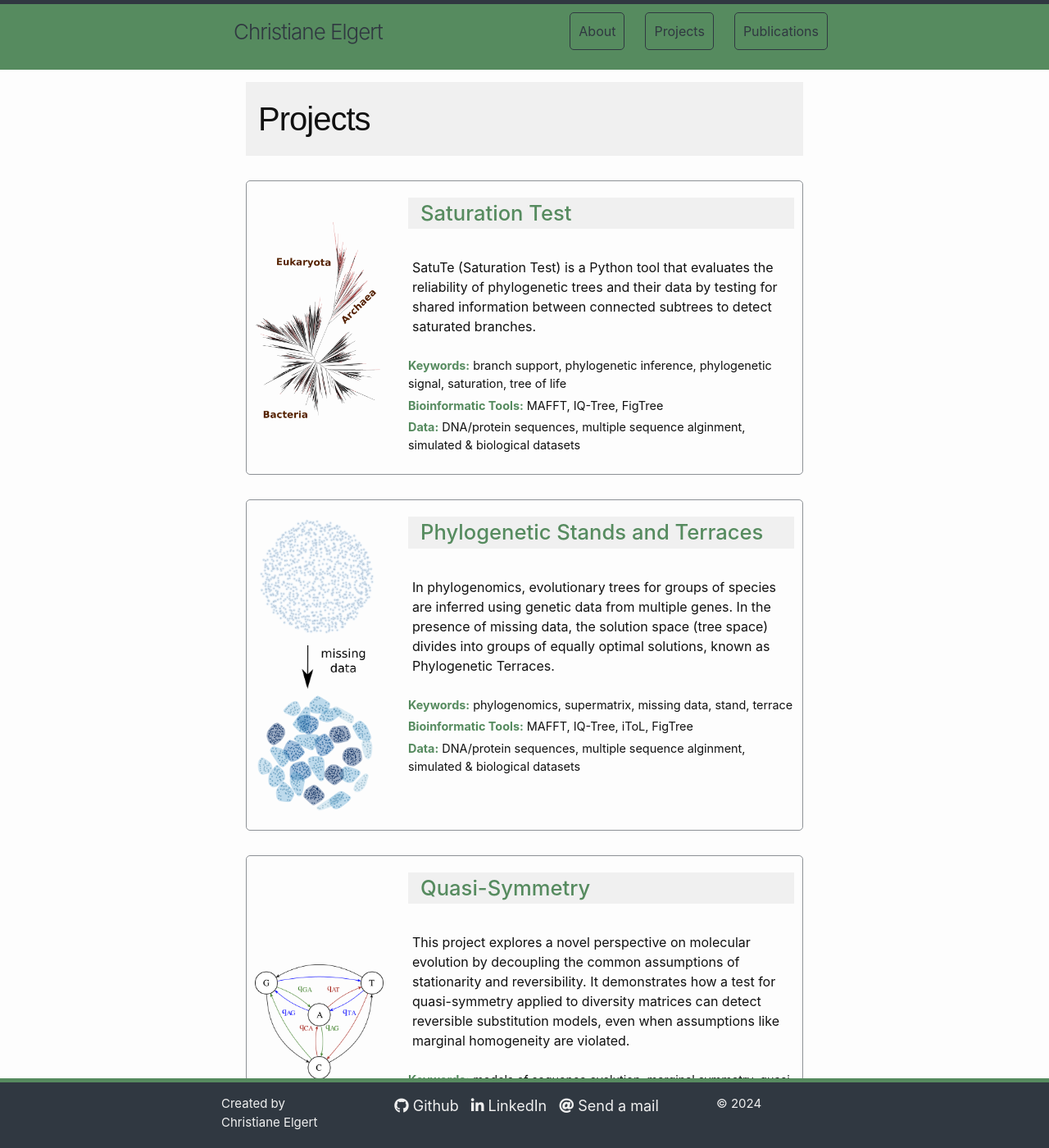
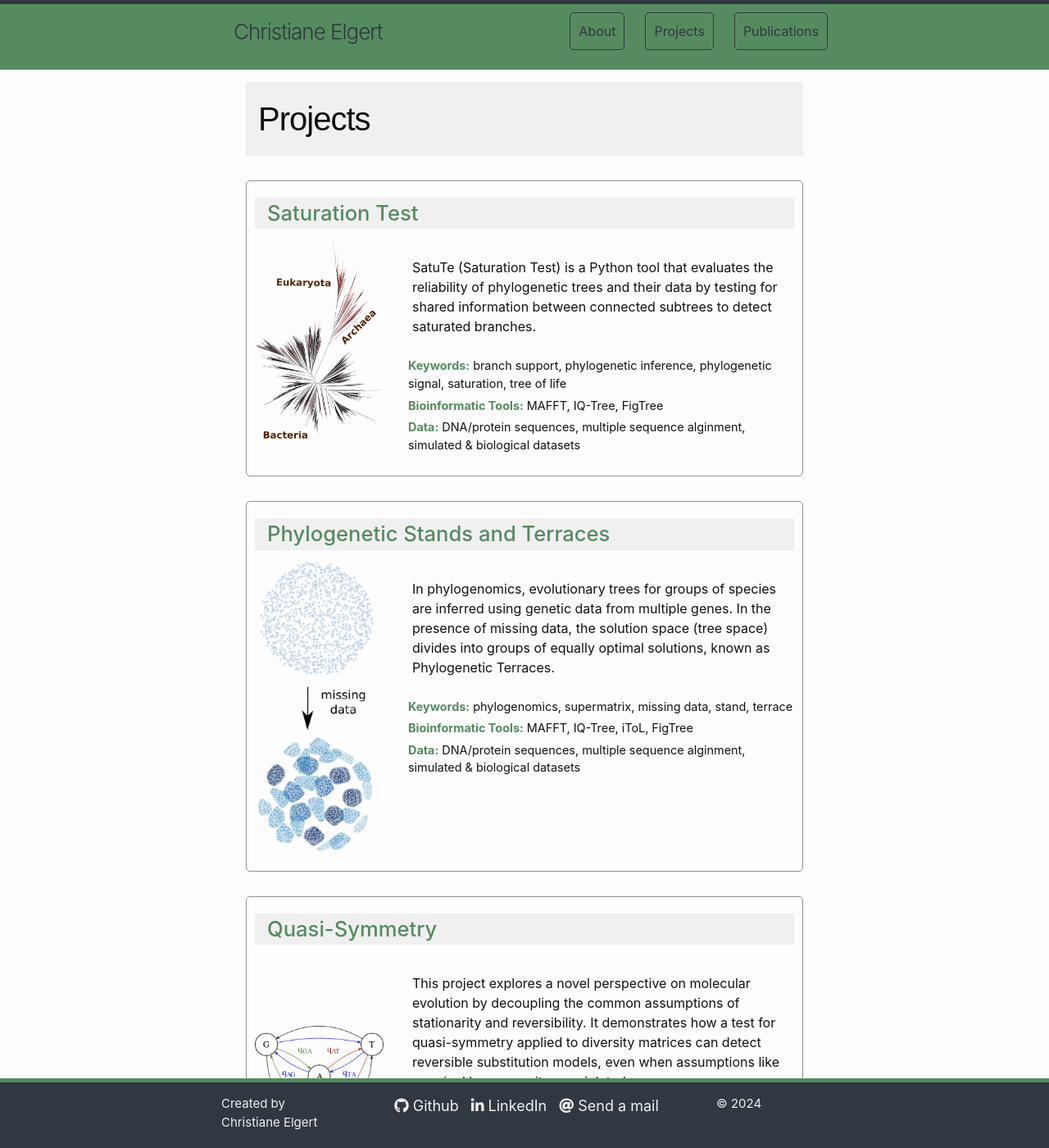
Before and after one commit to Elli-ellgard/Elli-ellgard.github.io, a Jekyll site: the page built from projects/index.html, in a window 1280 px wide and 1400 px high. Shown: the whole window at 82% size. Built offline with Jekyll 4.4.1, drawn with Linux system fonts in a browser that asks for light colours; nearby versions of some CDN libraries.

Commit message:
adapt for small screens

```diff
--- a/assets/css/main.css
+++ b/assets/css/main.css
@@ -385,6 +385,8 @@ table td {
   }
 }
 
+/******** Projects *******/
+
 
 .project-card {
   margin-top: 30px;
@@ -401,8 +403,10 @@ table td {
   border-radius: 5px;
 }
 
+/* Default layout for larger screens */
 .project-row {
   display: flex;
+  flex-direction: row; /* Default row layout */
   gap: 30px;
 }
 
@@ -418,6 +422,13 @@ table td {
   max-width: 100%;
   max-height: 100%;
   border-radius: 8px;
+}
+
+.small-screen {
+  display: none; /* Hide small figure on larger screens */
+}
+.large-screen {
+  display: block; /* Show large figure on larger screens */
 }
 
 .project-info {
@@ -440,6 +451,31 @@ table td {
   margin: 25px 5px;
 }
 
+/* Layout for small screens */
+@media (max-width: 767px) {
+  .project-row {
+    flex-direction: column;
+    gap: 20px;
+  }
+
+  .small-screen {
+    display: block;
+  }
+
+  .large-screen {
+    display: none;
+  }
+
+  .project-figure-container {
+    margin: 0 auto;
+  }
+
+  .project-description {
+    margin: 10px 0 20px 0;
+  }
+}
+
+
 .project-info .project-skills {
   margin: 0;
   margin-bottom: 5px;
@@ -458,6 +494,7 @@ table td {
 /**
  * Footer
  */
+
 footer{
     width: 100%;
 }
--- a/projects/index.html
+++ b/projects/index.html
@@ -8,14 +8,21 @@ title: Projects
     <h2>{{ page.title }}</h2>
     {% for project in site.data.projects_overview.projects %}
       <div class="project-card">
+        <h4 class="project-header">{{ project.name }}</h4>
         <div class="project-row">
+          {% assign small_figure = project.figure | replace: ".png", "_small.png" %}
           {% if project.figure %}
-            <div class="project-figure-container">
-              <img src="{{ site.baseurl }}/assets/images/projects/{{ project.figure }}" alt="{{ project.name }} figure" class="project-figure">
-            </div>
+          <div class="project-figure-container">
+            <img src="{{ site.baseurl }}/assets/images/projects/{{ small_figure }}"
+                  alt="{{ project.name }} small figure"
+                  class="project-figure small-screen">
+            <img src="{{ site.baseurl }}/assets/images/projects/{{ project.figure }}"
+                  alt="{{ project.name }} large figure"
+                  class="project-figure large-screen">
+          </div>
           {% endif %}
           <div class="project-info">
-            <h4 class="project-header">{{ project.name }}</h4>
+
             <p class="project-description">{{ project.description }}</p>
             {% if project.keywords %}
               <p class="project-skills"><strong>Keywords:</strong> {{ project.keywords | join: ", " }}</p>
```
Also changed, not shown: assets/images/projects/quasi_symmetry_small.png (added).
